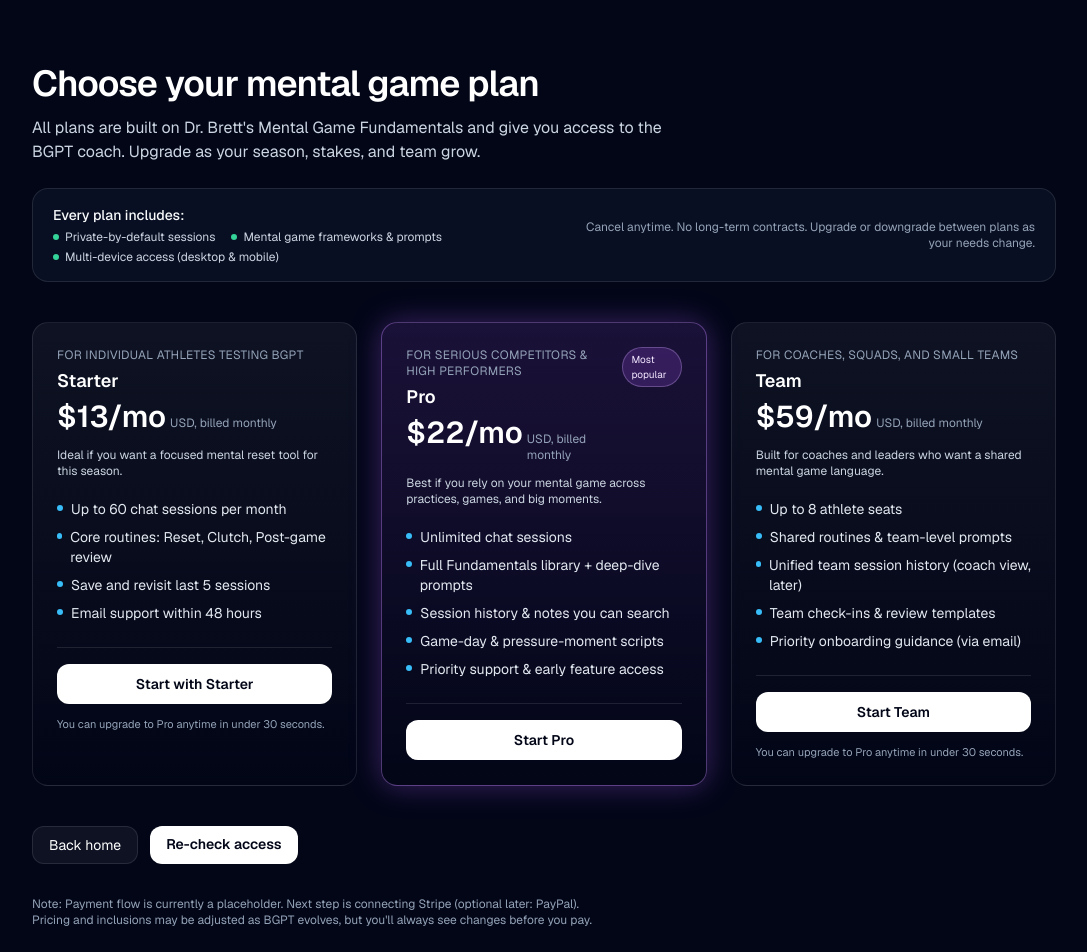
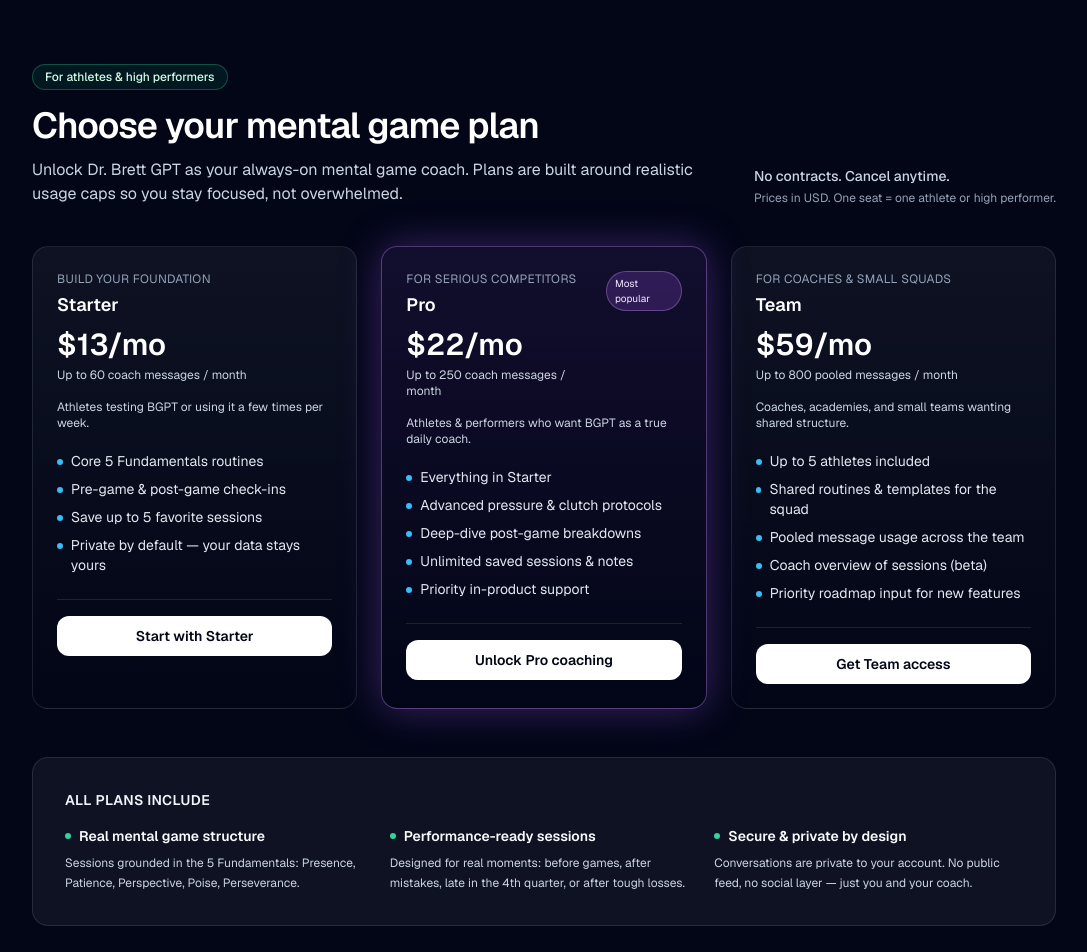
Before and after one commit to CODEHERO-alt/nextjs-with-supabase, a Next.js app: page /pricing in a window 1280 px wide. Shown: the top 952 px of the page, without its empty margins (96-1183 px from the left). Built offline with nearby package versions, Linux system fonts and the light colour scheme.

Commit message:
Update page.tsx

```diff
--- a/app/pricing/page.tsx
+++ b/app/pricing/page.tsx
@@ -5,53 +5,41 @@ export default function PricingPage() {
     <main className="min-h-screen bg-slate-950 text-white px-6 py-16">
       <div className="mx-auto max-w-5xl">
         {/* Header */}
-        <h1 className="text-3xl md:text-4xl font-semibold tracking-tight">
-          Choose your mental game plan
-        </h1>
-        <p className="mt-3 text-slate-300 max-w-2xl text-sm md:text-base">
-          All plans are built on Dr. Brett&apos;s Mental Game Fundamentals and give you
-          access to the BGPT coach. Upgrade as your season, stakes, and team grow.
-        </p>
-
-        {/* Global benefits */}
-        <div className="mt-6 rounded-2xl border border-white/10 bg-slate-900/60 px-5 py-4 text-xs md:text-sm text-slate-200 flex flex-col gap-3 md:flex-row md:items-center md:justify-between">
-          <div className="space-y-1">
-            <p className="font-medium text-slate-50">
-              Every plan includes:
+        <div className="flex flex-col gap-4 md:flex-row md:items-end md:justify-between">
+          <div>
+            <p className="inline-flex items-center rounded-full border border-emerald-400/30 bg-emerald-500/10 px-3 py-1 text-xs font-medium text-emerald-100">
+              For athletes & high performers
             </p>
-            <ul className="flex flex-wrap gap-x-4 gap-y-1 text-[11px] md:text-xs text-slate-300">
-              <li className="flex items-center gap-1.5">
-                <span className="h-1.5 w-1.5 rounded-full bg-emerald-400" />
-                Private-by-default sessions
-              </li>
-              <li className="flex items-center gap-1.5">
-                <span className="h-1.5 w-1.5 rounded-full bg-emerald-400" />
-                Mental game frameworks & prompts
-              </li>
-              <li className="flex items-center gap-1.5">
-                <span className="h-1.5 w-1.5 rounded-full bg-emerald-400" />
-                Multi-device access (desktop & mobile)
-              </li>
-            </ul>
+            <h1 className="mt-4 text-3xl md:text-4xl font-semibold tracking-tight">
+              Choose your mental game plan
+            </h1>
+            <p className="mt-3 text-slate-300 max-w-2xl">
+              Unlock Dr. Brett GPT as your always-on mental game coach. Plans are
+              built around realistic usage caps so you stay focused, not
+              overwhelmed.
+            </p>
           </div>
-          <p className="text-[11px] md:text-xs text-slate-400 md:text-right">
-            Cancel anytime. No long-term contracts. Upgrade or downgrade between plans
-            as your needs change.
-          </p>
+          <div className="mt-4 md:mt-0 text-sm text-slate-300">
+            <p className="font-medium">No contracts. Cancel anytime.</p>
+            <p className="text-xs text-slate-400 mt-1">
+              Prices in USD. One seat = one athlete or high performer.
+            </p>
+          </div>
         </div>
 
         {/* Plans */}
         <div className="mt-10 grid gap-6 md:grid-cols-3">
           <PlanCard
             title="Starter"
+            subtitle="Build your foundation"
             price="$13/mo"
-            tagline="For individual athletes testing BGPT"
-            audience="Ideal if you want a focused mental reset tool for this season."
+            usage="Up to 60 coach messages / month"
+            bestFor="Athletes testing BGPT or using it a few times per week."
             points={[
-              "Up to 60 chat sessions per month",
-              "Core routines: Reset, Clutch, Post-game review",
-              "Save and revisit last 5 sessions",
-              "Email support within 48 hours",
+              "Core 5 Fundamentals routines",
+              "Pre-game & post-game check-ins",
+              "Save up to 5 favorite sessions",
+              "Private by default — your data stays yours",
             ]}
             actionText="Start with Starter"
             plan="starter"
@@ -59,58 +47,82 @@ export default function PricingPage() {
 
           <PlanCard
             title="Pro"
+            subtitle="For serious competitors"
             price="$22/mo"
-            tagline="For serious competitors & high performers"
-            audience="Best if you rely on your mental game across practices, games, and big moments."
+            usage="Up to 250 coach messages / month"
+            bestFor="Athletes & performers who want BGPT as a true daily coach."
+            points={[
+              "Everything in Starter",
+              "Advanced pressure & clutch protocols",
+              "Deep-dive post-game breakdowns",
+              "Unlimited saved sessions & notes",
+              "Priority in-product support",
+            ]}
             highlight
             badgeText="Most popular"
-            points={[
-              "Unlimited chat sessions",
-              "Full Fundamentals library + deep-dive prompts",
-              "Session history & notes you can search",
-              "Game-day & pressure-moment scripts",
-              "Priority support & early feature access",
-            ]}
-            actionText="Start Pro"
+            actionText="Unlock Pro coaching"
             plan="pro"
           />
 
           <PlanCard
             title="Team"
+            subtitle="For coaches & small squads"
             price="$59/mo"
-            tagline="For coaches, squads, and small teams"
-            audience="Built for coaches and leaders who want a shared mental game language."
+            usage="Up to 800 pooled messages / month"
+            bestFor="Coaches, academies, and small teams wanting shared structure."
             points={[
-              "Up to 8 athlete seats",
-              "Shared routines & team-level prompts",
-              "Unified team session history (coach view, later)",
-              "Team check-ins & review templates",
-              "Priority onboarding guidance (via email)",
+              "Up to 5 athletes included",
+              "Shared routines & templates for the squad",
+              "Pooled message usage across the team",
+              "Coach overview of sessions (beta)",
+              "Priority roadmap input for new features",
             ]}
-            actionText="Start Team"
+            actionText="Get Team access"
             plan="team"
           />
         </div>
 
-        {/* Footer actions */}
+        {/* All plans include */}
+        <section className="mt-12 rounded-2xl border border-white/10 bg-white/5 p-6 md:p-8">
+          <h2 className="text-sm font-semibold text-slate-100 tracking-wide uppercase">
+            All plans include
+          </h2>
+          <div className="mt-4 grid gap-4 md:grid-cols-3 text-sm text-slate-200">
+            <FeatureItem title="Real mental game structure">
+              Sessions grounded in the 5 Fundamentals: Presence, Patience,
+              Perspective, Poise, Perseverance.
+            </FeatureItem>
+            <FeatureItem title="Performance-ready sessions">
+              Designed for real moments: before games, after mistakes, late in
+              the 4th quarter, or after tough losses.
+            </FeatureItem>
+            <FeatureItem title="Secure & private by design">
+              Conversations are private to your account. No public feed, no
+              social layer — just you and your coach.
+            </FeatureItem>
+          </div>
+        </section>
+
+        {/* Actions */}
         <div className="mt-10 flex flex-wrap gap-3">
           <Link
             href="/"
-            className="rounded-xl border border-white/10 bg-white/5 px-4 py-2 text-sm hover:bg-white/10 transition"
+            className="rounded-xl border border-white/10 bg-white/5 px-4 py-2 text-sm hover:bg-white/10"
           >
             Back home
           </Link>
           <Link
             href="/start"
-            className="rounded-xl bg-white text-slate-950 px-4 py-2 text-sm font-semibold hover:opacity-90 transition"
+            className="rounded-xl bg-white text-slate-950 px-4 py-2 text-sm font-semibold hover:opacity-90"
           >
             Re-check access
           </Link>
         </div>
 
-        <p className="mt-8 text-xs text-slate-400 max-w-xl">
-          Note: Payment flow is currently a placeholder. Next step is connecting Stripe (optional later: PayPal).
-          Pricing and inclusions may be adjusted as BGPT evolves, but you&apos;ll always see changes before you pay.
+        {/* Footnote / roadmap */}
+        <p className="mt-8 text-xs text-slate-400">
+          Payment flow is currently a placeholder. Next step is connecting Stripe
+          checkout (and optionally PayPal) to securely activate your plan.
         </p>
       </div>
     </main>
@@ -119,9 +131,10 @@ export default function PricingPage() {
 
 function PlanCard({
   title,
+  subtitle,
   price,
-  tagline,
-  audience,
+  usage,
+  bestFor,
   points,
   actionText,
   plan,
@@ -129,9 +142,10 @@ function PlanCard({
   badgeText,
 }: {
   title: string;
+  subtitle: string;
   price: string;
-  tagline: string;
-  audience: string;
+  usage: string;
+  bestFor: string;
   points: string[];
   actionText: string;
   plan: string;
@@ -140,37 +154,34 @@ function PlanCard({
 }) {
   const baseClasses =
     "rounded-2xl border p-6 flex flex-col h-full bg-gradient-to-b";
-  const styleClasses = highlight
-    ? "border-purple-400/40 from-purple-500/15 to-slate-950 shadow-[0_0_30px_rgba(168,85,247,0.35)]"
-    : "border-white/10 from-white/5 to-slate-950/60";
+  const highlightClasses = highlight
+    ? "border-purple-400/40 from-purple-500/10 to-slate-950/40 shadow-[0_0_40px_rgba(168,85,247,0.35)]"
+    : "border-white/10 from-white/5 to-slate-950/30";
 
   return (
-    <article className={`${baseClasses} ${styleClasses}`}>
+    <div className={`${baseClasses} ${highlightClasses}`}>
       <div className="flex items-start justify-between gap-3">
         <div>
           <div className="text-xs uppercase tracking-wide text-slate-400">
-            {tagline}
+            {subtitle}
           </div>
-          <h2 className="mt-1 text-lg font-semibold">{title}</h2>
-          <div className="mt-1 flex items-baseline gap-1">
-            <span className="text-3xl font-semibold">{price}</span>
-            <span className="text-xs text-slate-400">USD, billed monthly</span>
-          </div>
+          <div className="mt-1 text-lg font-semibold">{title}</div>
+          <div className="mt-2 text-3xl font-semibold">{price}</div>
+          <div className="mt-1 text-xs text-slate-300">{usage}</div>
         </div>
-
         {highlight && (
           <span className="rounded-full border border-purple-300/30 bg-purple-500/20 px-2 py-1 text-[10px] text-purple-100">
-            {badgeText || "Recommended"}
+            {badgeText ?? "Recommended"}
           </span>
         )}
       </div>
 
-      <p className="mt-3 text-xs text-slate-300">{audience}</p>
+      <p className="mt-4 text-xs text-slate-300">{bestFor}</p>
 
       <ul className="mt-5 space-y-2 text-sm text-slate-200">
         {points.map((p) => (
           <li key={p} className="flex gap-2">
-            <span className="mt-1.5 h-1.5 w-1.5 rounded-full bg-sky-400" />
+            <span className="mt-2 h-1.5 w-1.5 rounded-full bg-sky-400" />
             <span>{p}</span>
           </li>
         ))}
@@ -182,16 +193,28 @@ function PlanCard({
         className="mt-6 pt-4 border-t border-white/10"
       >
         <input type="hidden" name="plan" value={plan} />
-        <button className="w-full rounded-xl bg-white text-slate-950 py-2.5 text-sm font-semibold hover:opacity-90 transition">
+        <button className="w-full rounded-xl bg-white text-slate-950 py-2.5 text-sm font-semibold hover:opacity-90">
           {actionText}
         </button>
       </form>
-
-      {!highlight && (
-        <p className="mt-3 text-[11px] text-slate-400">
-          You can upgrade to Pro anytime in under 30 seconds.
-        </p>
-      )}
-    </article>
+    </div>
   );
 }
+
+function FeatureItem({
+  title,
+  children,
+}: {
+  title: string;
+  children: React.ReactNode;
+}) {
+  return (
+    <div>
+      <div className="flex items-center gap-2">
+        <span className="h-1.5 w-1.5 rounded-full bg-emerald-400" />
+        <h3 className="text-sm font-semibold text-slate-50">{title}</h3>
+      </div>
+      <p className="mt-2 text-xs text-slate-300 leading-relaxed">{children}</p>
+    </div>
+  );
+}
```
